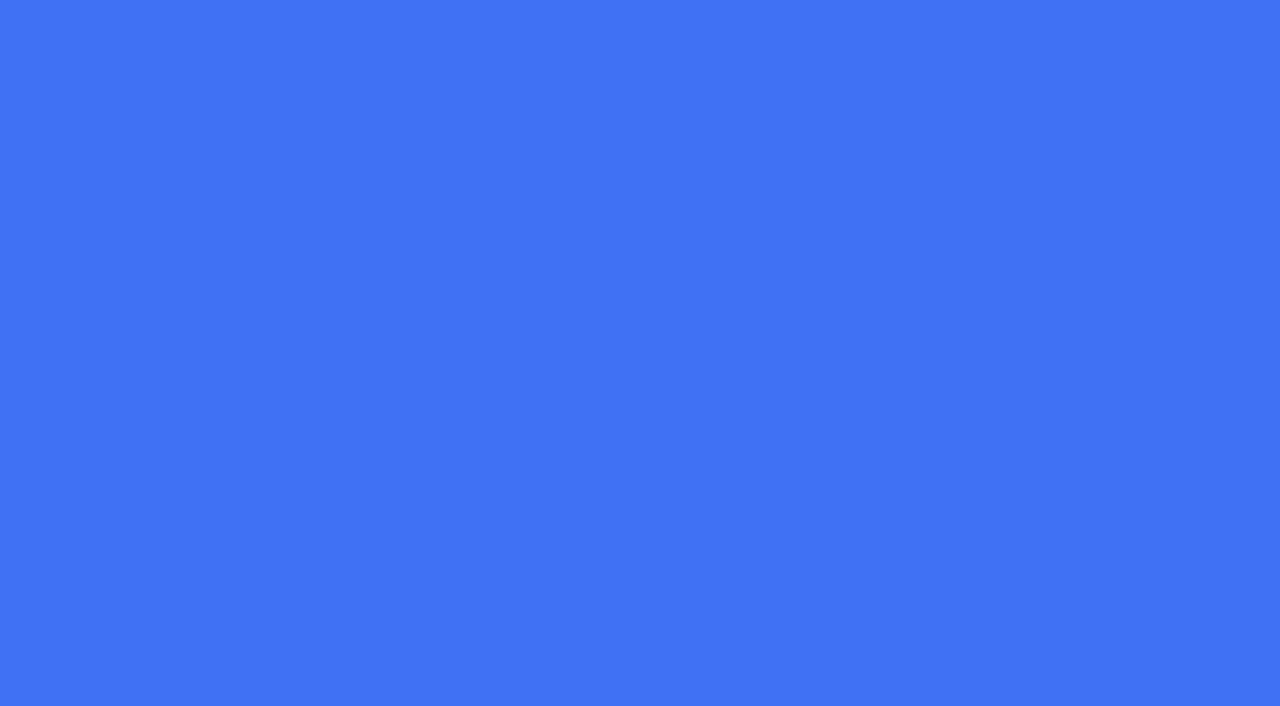
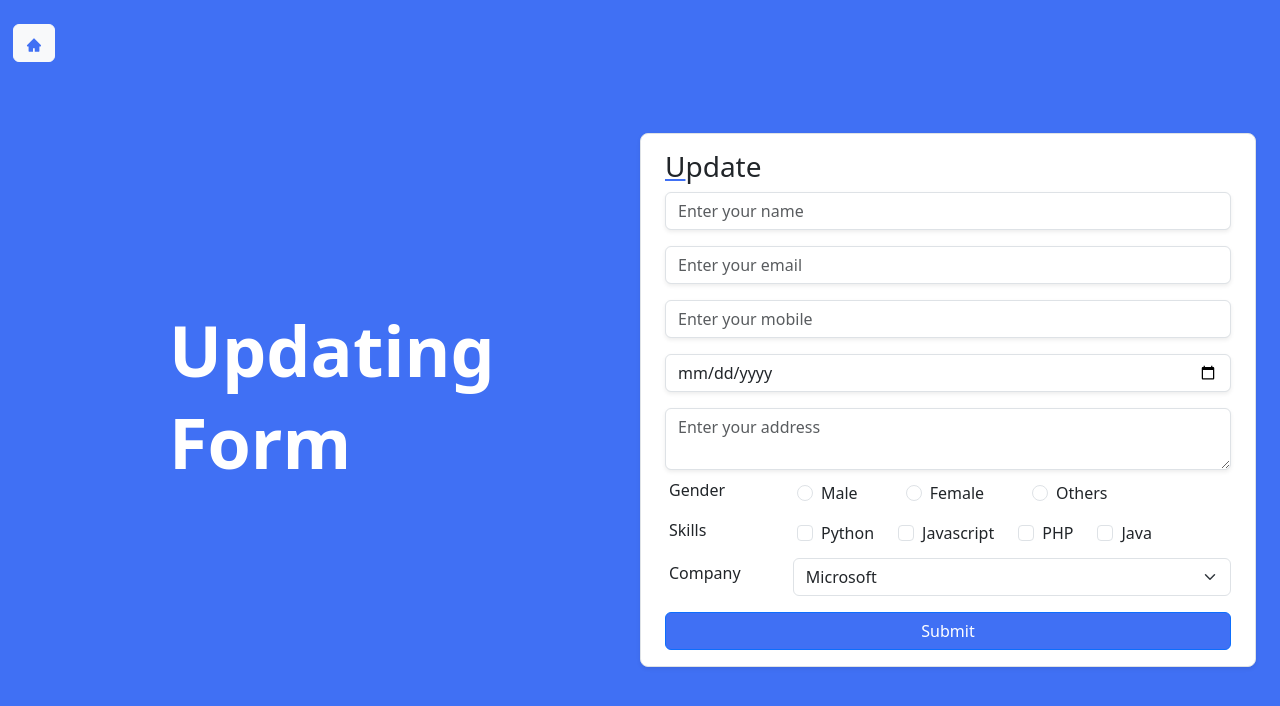
Before and after one commit to Ripty-Dx/Admin-Panel, a React (Create React App) app in the folder client/: page /updateEmployee in a window 1280 px wide. Before the commit this address had no page. Shown: the top 706 px of the page. Built offline with nearby package versions, Linux system fonts and the light colour scheme; no server answers.

Commit message:
update UI

```diff
--- a/client/src/App.js
+++ b/client/src/App.js
@@ -3,8 +3,9 @@ import "./App.css";
 import { Routes, Route } from "react-router-dom";
 import Home from "./components/Home";
 import Employees from "./components/employee/Employees";
-import AddNewEmployee from "./components/employee/AddNewEmployee";
 import Success from "./components/success/Success";
+import AddNewEmployee from "./components/employee/add new employee/AddNewEmployee";
+import UpdateEmployee from "./components/employee/update/UpdateEmployee";
 function App() {
   return (
     <>
@@ -13,6 +14,7 @@ function App() {
         <Route path="/employees" element={<Employees />}></Route>
         <Route path="/addNewEmployee" element={<AddNewEmployee />}></Route>
         <Route path="/success" element={<Success />}></Route>
+        <Route path="/updateEmployee" element={<UpdateEmployee /> }></Route>
       </Routes>
     </>
   );
--- /dev/null
+++ b/client/src/api/useFetchSpecificEmployee.js
@@ -0,0 +1,16 @@
+import axios from "axios";
+
+const useFetchSpecificEmployee = () => {
+  return {
+    fetchSpecificEmployee: async (props) => {
+      try {
+        const response = await axios.get(`http://localhost:5000/useFetchEmployeeData/${props}`);
+        return response.data.EmployeeList[0];
+      } catch (error) {
+        console.log(error);
+      }
+    },
+  };
+};
+
+export default useFetchSpecificEmployee;
--- /dev/null
+++ b/client/src/components/employee/add new employee/AddNewEmployee.jsx
@@ -0,0 +1,186 @@
+import React from "react";
+import { AiFillHome } from "react-icons/ai";
+import { Formik, Form, Field, ErrorMessage } from "formik";
+import TextError from "../../../validation schema/TextError";
+import { useNavigate } from "react-router-dom";
+import useFetchEmployeeData from "../../../api/useFetchEmployeeData";
+import useAddNewEmployee from "../../../api/useAddNewEmployee";
+import { EmployeeValidation } from "../../../validation schema/EmployeeValidation";
+const AddNewEmployee = () => {
+  const api = useAddNewEmployee();
+  const employeesList = useFetchEmployeeData();
+  const navigate = useNavigate();
+  const handleBackToHome = () => {
+    window.location.href = "/";
+  };
+  const initialValues = {
+    name: "",
+    email: "",
+    mobile: "",
+    dob: "",
+    address: "",
+    gender: "",
+    skills: [],
+    company: "",
+  };
+  console.log(initialValues);
+  const onSubmit = async (values) => {
+    const emailFilteredData = employeesList.filter((ele) => !ele.email.localeCompare(values.email));
+    if (emailFilteredData.length > 0) {
+      alert("This email already exists. Try Again!");
+    } else {
+      const data = await api.mutateAsync(values);
+      if (data.status === 200) {
+        navigate("/success", {
+          state: {
+            message: "Employee added successfully",
+          },
+        });
+      } else {
+        alert(data.message, "Try Again!");
+      }
+    }
+  };
+
+  return (
+    <>
+      <Formik initialValues={initialValues} onSubmit={onSubmit} validationSchema={EmployeeValidation}>
+        <div className="bg-blue min-vh-100 p-4 d-flex">
+          {/* <!-- Left part --> */}
+          <div className="col-6 d-flex flex-wrap justify-content-center align-items-center flex-column">
+            <button className="btn btn-light back" onClick={handleBackToHome}>
+              <AiFillHome style={{ color: "#4070f4" }} />
+            </button>
+            <div className="d-flex flex-wrap justify-content-center align-items-center flex-column">
+              <div>
+                <h1 className="heading">Registration</h1>
+                <h1 className="heading">Form</h1>
+              </div>
+            </div>
+          </div>
+          {/* <!-- right part --> */}
+          <div className="w-50 mx-auto my-auto shadow-sm bg-white border rounded-3 px-4 py-3">
+            <h3 className="mb-2">
+              <span className="underline">Re</span>gistration
+            </h3>
+            <Form>
+              {/* <!-- NAME --> */}
+              <div className="mb-3 d-flex flex-column justify-content-center align-items-center w-100">
+                <Field type="text" className="form-control shadow-sm" name="name" placeholder="Enter your name" />
+                <ErrorMessage component={TextError} name="name" />
+              </div>
+              {/* <!-- EMAIL --> */}
+              <div className="mb-3 d-flex flex-column justify-content-center align-items-center w-100">
+                <Field type="email" className="form-control shadow-sm" name="email" placeholder="Enter your email" />
+                <ErrorMessage component={TextError} name="email" />
+              </div>
+
+              {/* <!-- MOBILE --> */}
+              <div className="mb-3 d-flex flex-column justify-content-center align-items-center w-100">
+                <Field type="number" className="form-control shadow-sm" name="mobile" placeholder="Enter your mobile" />
+                <ErrorMessage component={TextError} name="mobile" />
+              </div>
+
+              {/* <!-- DOB --> */}
+              <div className="mb-3 d-flex flex-column justify-content-center align-items-center w-100" id="dob">
+                <Field type="date" className="form-control shadow-sm" name="dob" placeholder="Enter your date of birth" />
+                <ErrorMessage component={TextError} name="dob" />
+              </div>
+
+              {/* <!-- ADDRESS --> */}
+              <div className="mb-2 d-flex flex-column justify-content-center align-items-center w-100">
+                <Field as="textarea" className="form-control shadow-sm" name="address" placeholder="Enter your address" />
+                <ErrorMessage component={TextError} name="address" />
+              </div>
+
+              {/* <!-- GENDER --> */}
+              <div className="mb-2 d-flex flex-column flex-wrap justify-content-start align-items-center w-100">
+                <div className="d-flex justify-content-start flex-wrap ps-1 align-items-center w-100">
+                  <label className="form-label me-5" style={{ width: "80px" }}>
+                    Gender{" "}
+                  </label>
+                  <div className="form-check">
+                    <Field type="radio" className="form-check-input" name="gender" value="Male" id="Male" />
+                    <label className="form-check-label me-5" htmlFor="Male">
+                      Male
+                    </label>
+                  </div>
+                  <div className="form-check">
+                    <Field type="radio" className="form-check-input" name="gender" value="Female" id="Female" />
+                    <label className="form-check-label me-5" htmlFor="Female">
+                      Female
+                    </label>
+                  </div>
+                  <div className="form-check">
+                    <Field type="radio" className="form-check-input" name="gender" value="Others" id="Others" />
+                    <label className="form-check-label me-5" htmlFor="Others">
+                      Others
+                    </label>
+                  </div>
+                </div>
+                <ErrorMessage component={TextError} name="gender" />
+              </div>
+              {/* <!-- SKILLS --> */}
+              <div className="mb-2 d-flex flex-wrap justify-content-start align-items-center w-100">
+                <div className="d-flex justify-content-start flex-wrap ps-1 align-items-center w-100">
+                  <label className="form-label me-5" style={{ width: "80px" }}>
+                    {" "}
+                    Skills{" "}
+                  </label>
+                  <div className="form-check">
+                    <Field type="checkbox" className="form-check-input" name="skills" value="Python" id="Python" />
+                    <label className="form-check-label me-4" htmlFor="Python">
+                      Python
+                    </label>
+                  </div>
+                  <div className="form-check">
+                    <Field type="checkbox" className="form-check-input" name="skills" value="Javascript" id="Javascript" />
+                    <label className="form-check-label me-4" htmlFor="Javascript">
+                      Javascript
+                    </label>
+                  </div>
+                  <div className="form-check">
+                    <Field type="checkbox" className="form-check-input" name="skills" value="PHP" id="PHP" />
+                    <label className="form-check-label me-4" htmlFor="PHP">
+                      PHP
+                    </label>
+                  </div>
+                  <div className="form-check">
+                    <Field type="checkbox" className="form-check-input" name="skills" value="Java" id="Java" />
+                    <label className="form-check-label me-4" htmlFor="Java">
+                      Java
+                    </label>
+                  </div>
+                </div>
+                <ErrorMessage component={TextError} name="skills" />
+              </div>
+              {/* <!-- COMPANY --> */}
+              <div className="mb-3 d-flex justify-content-start ps-1 align-items-center w-100">
+                <label className="form-label me-5" style={{ width: "100px" }}>
+                  {" "}
+                  Company{" "}
+                </label>
+                <Field as="select" className="form-select" name="company">
+                  <option disabled value="">
+                    Select your company
+                  </option>
+                  <option value="Microsoft">Microsoft</option>
+                  <option value="Google">Google</option>
+                  <option value="Amazon">Amazon</option>
+                  <option value="Meta">Meta</option>
+                  <option value="Dell">Dell</option>
+                  <option value="Apple">Apple</option>
+                </Field>
+                <ErrorMessage component={TextError} name="company" />
+              </div>
+
+              <button className="btn bg-blue btn-primary w-100">Submit</button>
+            </Form>
+          </div>
+        </div>
+      </Formik>
+    </>
+  );
+};
+
+export default AddNewEmployee;
--- a/client/src/components/employee/AddNewEmployee.jsx
+++ b/client/src/components/employee/update/UpdateEmployee.jsx
@@ -1,51 +1,54 @@
-import React from "react";
+import { ErrorMessage, Field, Form, Formik } from "formik";
+import React, { useEffect, useState } from "react";
+import { useNavigate } from "react-router-dom";
+import { EmployeeValidation } from "../../../validation schema/EmployeeValidation";
 import { AiFillHome } from "react-icons/ai";
-import { Formik, Form, Field, ErrorMessage } from "formik";
-import "./employees.css";
-import { EmployeeValidation } from "../../validation schema/EmployeeValidation";
-import TextError from "../../validation schema/TextError";
-import useAddNewEmployee from "../../api/useAddNewEmployee";
-import { useNavigate } from "react-router-dom";
-import useFetchEmployeeData from "../../api/useFetchEmployeeData";
-const AddNewEmployee = () => {
-  const api = useAddNewEmployee();
-  const employeesList = useFetchEmployeeData();
-  const navigate = useNavigate();
+import TextError from "../../../validation schema/TextError";
+import useFetchSpecificEmployee from "../../../api/useFetchSpecificEmployee";
+
+const UpdateEmployee = () => {
+  const employee = useFetchSpecificEmployee();
+  const [employeeDetailsState, setEmployeeDetailsState] = useState({});
+  const employeeId = sessionStorage.getItem("updateEmployeeId");
+  const date = new Date(employeeDetailsState?.date_of_birth);
+  const employeeDetails = async () => {
+    const response = await employee.fetchSpecificEmployee(employeeId);
+    console.log(response);
+    setEmployeeDetailsState(response);
+    return response;
+  };
+  useEffect(() => {
+    employeeDetails();
+  }, [employeeId]);
+  console.log(employeeDetailsState);
+  //   const navigate = useNavigate();
   const handleBackToHome = () => {
     window.location.href = "/";
   };
+  console.log(typeof date.getMonth());
   const initialValues = {
-    name: "",
-    email: "",
-    mobile: "",
-    dob: "",
-    address: "",
-    gender: "",
-    skills: [],
-    company: "",
+    name: employeeDetailsState?.name,
+    email: employeeDetailsState?.email,
+    mobile: employeeDetailsState?.mobile,
+    dob: date.getMonth() < 10 ? `${date.getFullYear()}-0${Number(date.getMonth() + 1)}-${date.getDate()}` : `${date.getFullYear()}-${Number(date.getMonth() + 1)}-${date.getDate()}`,
+    address: employeeDetailsState?.address,
+    gender: employeeDetailsState?.gender,
+    skills: [
+      employeeDetailsState?.Java === "true" ? "Java" : null,
+      employeeDetailsState?.PHP === "true" ? "PHP" : null,
+      employeeDetailsState?.Python === "true" ? "Python" : null,
+      employeeDetailsState?.Javascript === "true" ? "Javascript" : null,
+    ],
+    company: employeeDetailsState?.company_name,
   };
   console.log(initialValues);
   const onSubmit = async (values) => {
-    const emailFilteredData = employeesList.filter((ele) => !ele.email.localeCompare(values.email));
-    if (emailFilteredData.length > 0) {
-      alert("This email already exists. Try Again!");
-    } else {
-      const data = await api.mutateAsync(values);
-      if (data.status === 200) {
-        navigate("/success", {
-          state: {
-            message: "Employee added successfully",
-          },
-        });
-      } else {
-        alert(data.message, "Try Again!");
-      }
-    }
+    console.log("values", values);
   };
 
   return (
     <>
-      <Formik initialValues={initialValues} onSubmit={onSubmit} validationSchema={EmployeeValidation}>
+      <Formik initialValues={initialValues} onSubmit={onSubmit} validationSchema={EmployeeValidation} enableReinitialize={true}>
         <div className="bg-blue min-vh-100 p-4 d-flex">
           {/* <!-- Left part --> */}
           <div className="col-6 d-flex flex-wrap justify-content-center align-items-center flex-column">
@@ -54,7 +57,7 @@ const AddNewEmployee = () => {
             </button>
             <div className="d-flex flex-wrap justify-content-center align-items-center flex-column">
               <div>
-                <h1 className="heading">Registration</h1>
+                <h1 className="heading">Updating</h1>
                 <h1 className="heading">Form</h1>
               </div>
             </div>
@@ -62,7 +65,7 @@ const AddNewEmployee = () => {
           {/* <!-- right part --> */}
           <div className="w-50 mx-auto my-auto shadow-sm bg-white border rounded-3 px-4 py-3">
             <h3 className="mb-2">
-              <span className="underline">Re</span>gistration
+              <span className="underline">U</span>pdate
             </h3>
             <Form>
               {/* <!-- NAME --> */}
@@ -184,4 +187,4 @@ const AddNewEmployee = () => {
   );
 };
 
-export default AddNewEmployee;
+export default UpdateEmployee;
```
Also changed, not shown: client/src/components/employee/Employees.jsx (+5 -3 lines), 1 other file (tests, documents, lock files or other folders).
